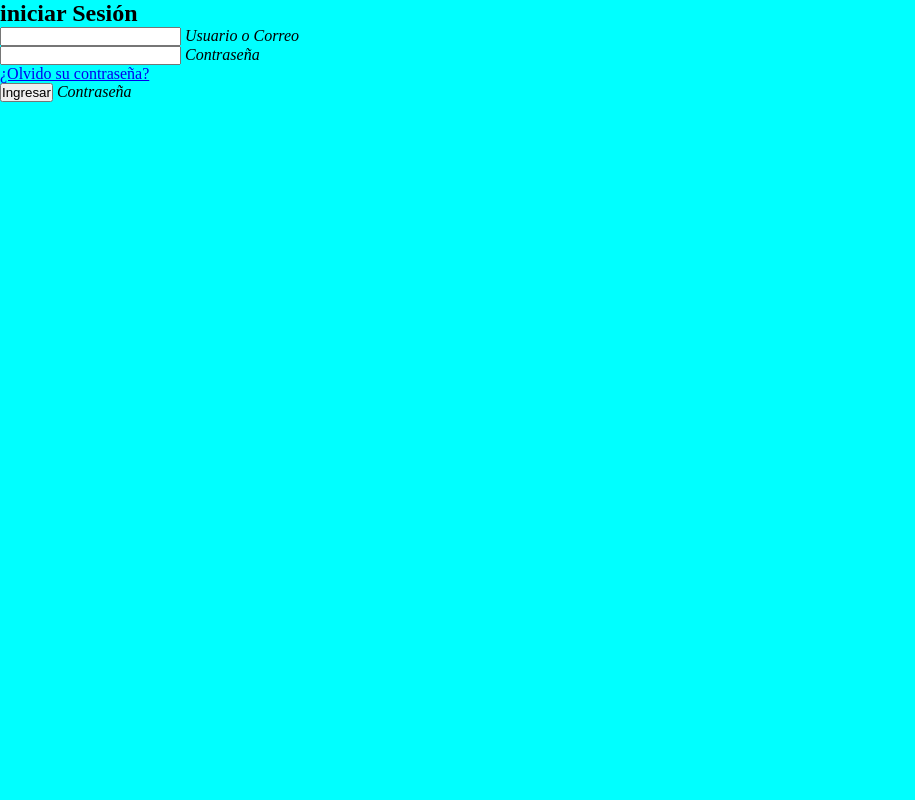
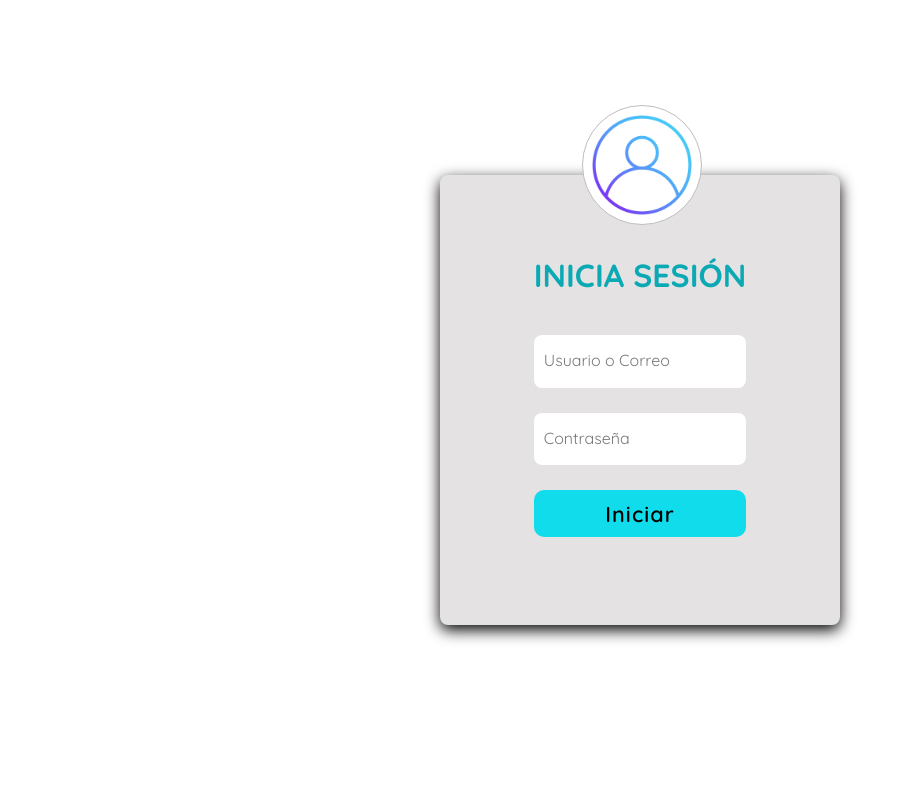
Before and after one commit to miguelhitoalturo92/Gimsipei, a Flask app: page /login in a window 1280 px wide. Shown: the whole page, without its empty margins (0-915 px from the left). Run offline with Flask 3, Linux system fonts and the light colour scheme.

Commit message:
Creación rutas login

```diff
--- a/main.py
+++ b/main.py
@@ -1,4 +1,4 @@
-from flask import Flask, render_template, redirect
+from flask import Flask, render_template, redirect, request
 
 app = Flask(__name__, static_folder='src/static', template_folder='src/templates')
 
@@ -17,18 +17,20 @@ def index():
     return redirect('/login', 302)
 
 
-@app.route('/login')
+
+@app.route('/login', methods=['GET','POST'])
 def login():
-    return render_template('login.html')
-
-
-@app.route('/login_form')
-def login_form():
-
-    return render_template('login.html')
+    if request.method == 'POST':
+        username = request.form['username']
+        password = request.form['password']
+        print(username)
+        print(password)
+        return render_template('login.html')
+    else:
+        return render_template('login.html')
 
 
 
 
 if __name__ == '__main__':
-    app.run(debug=True)
+    app.run(debug=True, port=8000)
--- a/src/static/css/login.css
+++ /dev/null
@@ -1,9 +0,0 @@
-* {
-    margin: 0;
-    padding: 0;
-    box-sizing: border-box;
-}
-
-html {
-    background-color: aqua;
-}
--- a/src/templates/login.html
+++ b/src/templates/login.html
@@ -2,297 +2,200 @@
 {% block title%}Login{% endblock%}
 {% block content %}
 <style>
+     @import url('https://fonts.googleapis.com/css2?family=Roboto:ital,wght@0,100..900;1,100..900&display=swap');
+@import url('https://fonts.googleapis.com/css2?family=Quicksand:wght@300..700&display=swap');
 
-</style>
-  <section>
 
-    <span></span>
-    <span></span>
-    <span></span>
-    <span></span>
-    <span></span>
-    <span></span>
-    <span></span>
-    <span></span>
-    <span></span>
-    <span></span>
-    <span></span>
-    <span></span>
-    <span></span>
-    <span></span>
-    <span></span>
-    <span></span>
-    <span></span>
-    <span></span>
-    <span></span>
-    <span></span>
-    <span></span>
-    <span></span>
-    <span></span>
-    <span></span>
-    <span></span>
-    <span></span>
-    <span></span>
-    <span></span>
-    <span></span>
-    <span></span>
-    <span></span>
-    <span></span>
-    <span></span>
-    <span></span>
-    <span></span>
-    <span></span>
-    <span></span>
-    <span></span>
-    <span></span>
-    <span></span>
-    <span></span>
-    <span></span>
-    <span></span>
-    <span></span>
-    <span></span>
-    <span></span>
-    <span></span>
-    <span></span>
-    <span></span>
-    <span></span>
-    <span></span>
-    <span></span>
-    <span></span>
-    <span></span>
-    <span></span>
-    <span></span>
-    <span></span>
-    <span></span>
-    <span></span>
-    <span></span>
-    <span></span>
-    <span></span>
-    <span></span>
-    <span></span>
-    <span></span>
-    <span></span>
-    <span></span>
-    <span></span>
-    <span></span>
-    <span></span>
-    <span></span>
-    <span></span>
-    <span></span>
-    <span></span>
-    <span></span>
-    <span></span>
-    <span></span>
-    <span></span>
-    <span></span>
-    <span></span>
-    <span></span>
-    <span></span>
-    <span></span>
-    <span></span>
-    <span></span>
-    <span></span>
-    <span></span>
-    <span></span>
-    <span></span>
-    <span></span>
-    <span></span>
-    <span></span>
-    <span></span>
-    <span></span>
-    <span></span>
-    <span></span>
-    <span></span>
-    <span></span>
-    <span></span>
-    <span></span>
-    <span></span>
-    <span></span>
-    <span></span>
-    <span></span>
-    <span></span>
-    <span></span>
-    <span></span>
-    <span></span>
-    <span></span>
-    <span></span>
-    <span></span>
-    <span></span>
-    <span></span>
-    <span></span>
-    <span></span>
-    <span></span>
-    <span></span>
-    <span></span>
-    <span></span>
-    <span></span>
-    <span></span>
-    <span></span>
-    <span></span>
-    <span></span>
-    <span></span>
-    <span></span>
-    <span></span>
-    <span></span>
-    <span></span>
-    <span></span>
-    <span></span>
-    <span></span>
-    <span></span>
-    <span></span>
-    <span></span>
-    <span></span>
-    <span></span>
-    <span></span>
-    <span></span>
-    <span></span>
-    <span></span>
-    <span></span>
-    <span></span>
-    <span></span>
-    <span></span>
-    <span></span>
-    <span></span>
-    <span></span>
-    <span></span>
-    <span></span>
-    <span></span>
-    <span></span>
-    <span></span>
-    <span></span>
-    <span></span>
-    <span></span>
-    <span></span>
-    <span></span>
-    <span></span>
-    <span></span>
-    <span></span>
-    <span></span>
-    <span></span>
-    <span></span>
-    <span></span>
-    <span></span>
-    <span></span>
-    <span></span>
-    <span></span>
-    <span></span>
-    <span></span>
-    <span></span>
-    <span></span>
-    <span></span>
-    <span></span>
-    <span></span>
-    <span></span>
-    <span></span>
-    <span></span>
-    <span></span>
-    <span></span>
-    <span></span>
-    <span></span>
-    <span></span>
-    <span></span>
-    <span></span>
-    <span></span>
-    <span></span>
-    <span></span>
-    <span></span>
-    <span></span>
-    <span></span>
-    <span></span>
-    <span></span>
-    <span></span>
-    <span></span>
-    <span></span>
-    <span></span>
-    <span></span>
-    <span></span>
-    <span></span>
-    <span></span>
-    <span></span>
-    <span></span>
-    <span></span>
-    <span></span>
-    <span></span>
-    <span></span>
-    <span></span>
-    <span></span>
-    <span></span>
-    <span></span>
-    <span></span>
-    <span></span>
-    <span></span>
-    <span></span>
-    <span></span>
-    <span></span>
-    <span></span>
-    <span></span>
-    <span></span>
-    <span></span>
-    <span></span>
-    <span></span>
-    <span></span>
-    <span></span>
-    <span></span>
-    <span></span>
-    <span></span>
-    <span></span>
-    <span></span>
-    <span></span>
-    <span></span>
-    <span></span>
-    <span></span>
-    <span></span>
-    <span></span>
-    <span></span>
-    <span></span>
-    <span></span>
-    <span></span>
-    <span></span>
-    <span></span>
-    <span></span>
-    <span></span>
-    <span></span>
-    <span></span>
-    <span></span>
-    <span></span>
-    <span></span>
-    <span></span>
-    <span></span>
-    <span></span>
-    <span></span>
-    <span></span>
-    <span></span>
-    <span></span>
-    <span></span>
-    <span></span>
-    <span></span>
+*{
+    margin: 0;
+    padding: 0;
+    box-sizing: border-box;
+    font-family: "Quicksand", sans-serif;
+}
+
+body{
+    display: flex;
+    justify-content: center;
+    align-items: center;
+    min-height: 100vh;
+
+}
+
+section{
+    position: absolute;
+    width: 100vw;
+    height: 100vh;
+    display: flex;
+    justify-content: center;
+    align-items: center;
+    gap: 2px;
+    flex-wrap: wrap;
+    overflow: hidden;
+}
+
+section::before{
+    content: '';
+    position: absolute;
+    width: 100%;
+    height: 100%;
+
+    animation: animate 5s linear infinite;
+}
 
 
 
-    <div class="sigin">
-        <div class="content">
-            <h2>iniciar Sesión</h2>
-            <div class="form">
+section .signin{
+    position: absolute;
+    width: 400px;
+    height: 450px;
+    background: #e4e2e2;
+    z-index: 1000;
+    justify-content: center;
+    align-items: center;
+    padding: 40px;
+    border-radius: 8px;
+    box-shadow: 0 5px 15px rgba(0,0,0,9);
+}
 
-                <div class="inputBox">
-                    <input type="text" name="username" id="username" required >
-                    <i class="fa fa-chevron-circle-down" aria-hidden="true">Usuario o Correo</i>
-                </div><!-- fin inputBox -->
+.circulo {
+    position: absolute;
+    display: flex;
+    justify-content: center;
+    align-items: center;
+    border-radius: 50%;
+    width: 120px;
+    height: 120px;
+    margin-top: -190px;
+    margin-left:15%;
+    border: solid 1px #bebebe;
+    background-color: #ffffff;
+}
 
-                <div class="inputBox">
-                    <input type="password" name="password" id="password" required >
-                    <i class="fa fa-chevron-circle-down" aria-hidden="true">Contraseña</i>
-                </div><!-- fin inputBox -->
+section .signin .content{
+    position: relative;
+    width: 100%;
+    display: flex;
+    justify-content: center;
+    align-items: center;
+    flex-direction: column;
+    gap: 40px;
+}
 
-                <div class="links">
-                    <a href=":">¿Olvido su contraseña?</a>
-                </div><!-- fin links -->
+section .signin .content h2{
+font-size: 2em;
+color: #0aa9b4;
+text-transform: uppercase;
+}
 
-                <div class="inputBox">
-                    <input type="submit" value="Ingresar" >
-                    <i class="fa fa-chevron-circle-down" aria-hidden="true">Contraseña</i>
+section .signin .content .form{
+    width: 100%;
+    display: flex;
+    flex-direction: column;
+    gap: 25px;
+}
+
+section .signin .content .form .inputBox{
+    position: relative;
+    width: 100%;
+}
+
+section .signin .content .form .inputBox input{
+    position: relative;
+    width: 100%;
+    background: #ffffff;
+    border: none;
+    padding: 25px 10px 7.5px;
+    border-radius: 8px;
+    color: #000000;
+    font-weight: 500;
+    font-size: 1em;
+}
+
+section .signin .content .form .inputBox i {
+    position: absolute;
+    left: 0;
+    padding:  15px 10px;
+    font-style: normal;
+    color: #797878;
+    transition: 0.5s;
+    pointer-events: none;
+}
+
+.signin .content .form .inputBox input:focus ~ i,
+.signin .content .form .inputBox input:valid ~ i{
+    transform: translateY(-7.5px);
+    color: #000000;
+}
+.signin .content .form .links{
+    position: relative;
+    width: 100%;
+    display: flex;
+    justify-content: space-between;
+}
+.signin .content .form .links a{
+    color: #000000;
+    text-decoration: none;
+}
+
+.signin .content .form .inputBox input[type="submit"]{
+    padding: 10px;
+    background: #11dceb;
+    color: #000000;
+    font-weight: 600;
+    font-size: 1.35em;
+    letter-spacing: 0.05em;
+    border-radius: 10px;
+    cursor: pointer;
+}
+
+
+.signin .content .form .inputBox input[type="submit"]:hover{
+    background: #24b1bb;
+}
+
+input[type="submit"]:active{
+    opacity: 0.6;
+}
+.mt-5{margin-top: 50px;}
+/* media QUERY*/
+@media(max-width: 900px){
+    section span{
+        width: calc(10vw - 2px);
+        height: calc(10vw - 2px);
+    }
+}
+
+@media(max-width: 600px){
+    section span{
+        width: calc(20vw - 2px);
+        height: calc(20vw - 2px);
+    }
+}
+</style>
+   <section>
+
+
+
+        <div class="signin">
+            <div class="content">
+                <form action="/login" method="post">
+                <br><br><h2>Inicia Sesión</h2>
+                <div class="form">
+                    <div class="circulo"><img src="static/img/login.png" alt="login" width="100" height="100"></div>
+                    <div class="inputBox"><br><br>
+                        <input type="text" name="username" required>
+                        <i>Usuario o Correo</i>
+                    </div>
+                    <div class="inputBox">
+                        <input type="password" name="password" required>
+                        <i>Contraseña</i>
+                    </div>
+                    <div class="inputBox">
+                        <input type="submit" value="Iniciar">
+                    <i class="fa fa-chevron-circle-down" aria-hidden="true"></i>
                 </div><!-- fin inputBox -->
             </div><!-- fin form -->
+            </form>
         </div><!-- fin content -->
     </div><!-- fin sigin -->
   </section>
```
Also changed, not shown: src/static/img/Slides-2.jpg (added), src/static/img/login.png (added).
